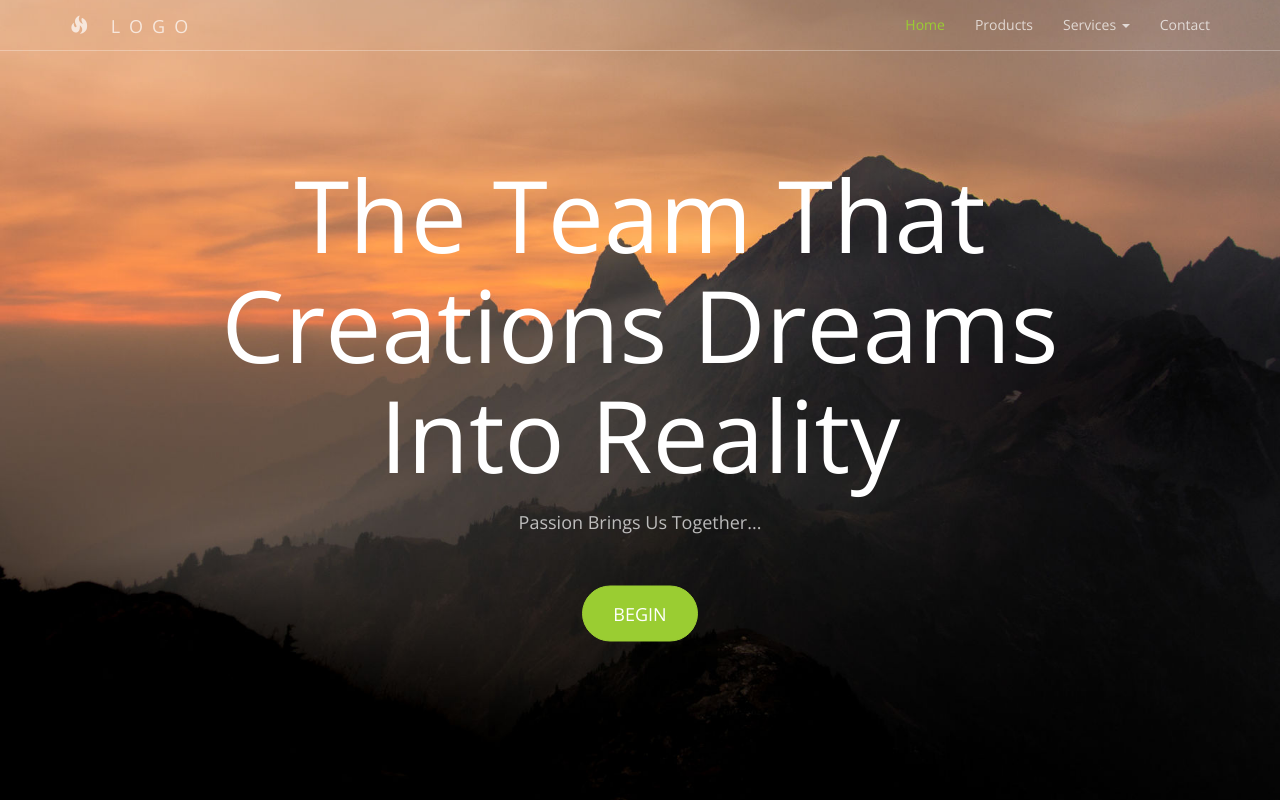
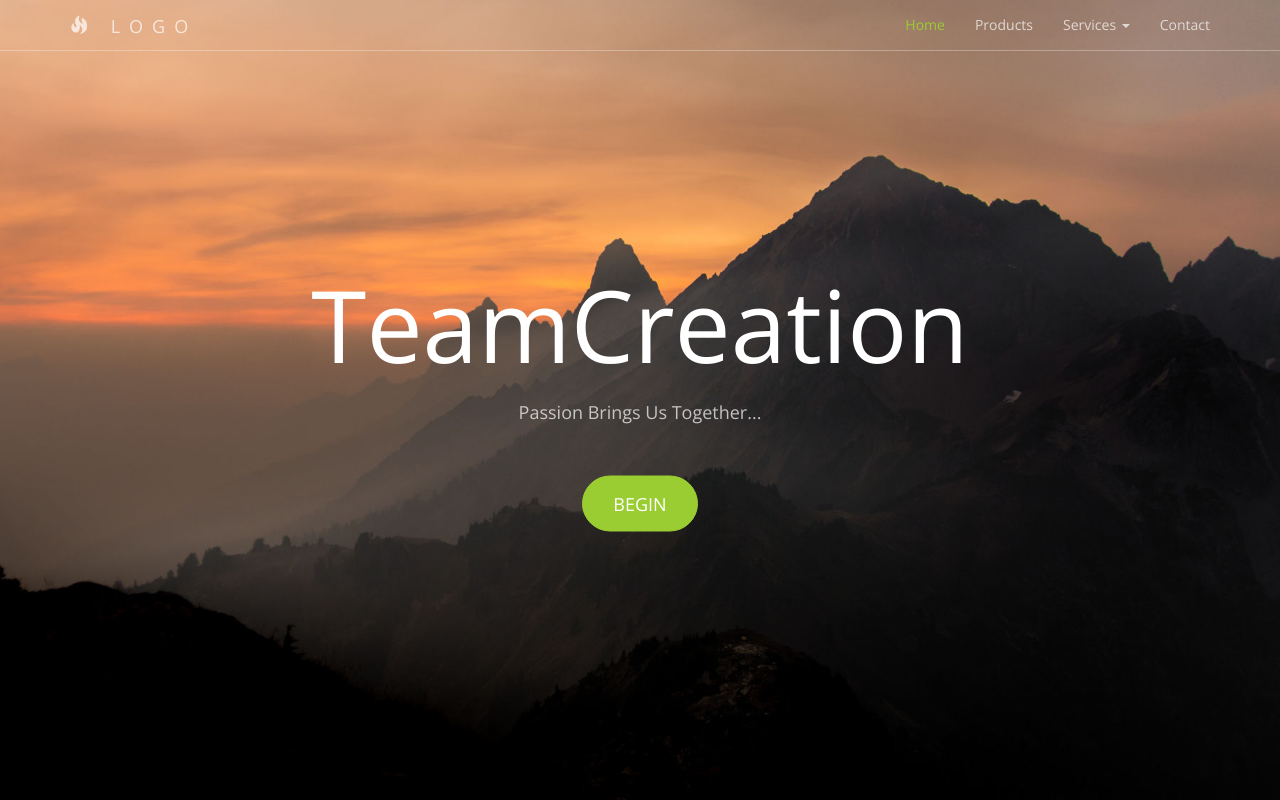
Before and after one commit to TeamCreation/teamcreation.github.io, a plain HTML site: page index.html in a window 1280 px wide. Shown: the top 800 px of the page. Drawn offline with nearby package versions, Linux system fonts and the light colour scheme.

Commit message:
Update index.html

```diff
--- a/index.html
+++ b/index.html
@@ -75,7 +75,7 @@
     <header>
         <div class="header-content">
             <div class="header-content-inner">
-                <h1>The Team That Creations Dreams Into Reality</h1>
+                <h1>TeamCreation</h1>
                 <p>Passion Brings Us Together...</p>
                 <a href="#" class="btn btn-primary btn-lg">Begin</a>
             </div>
```
